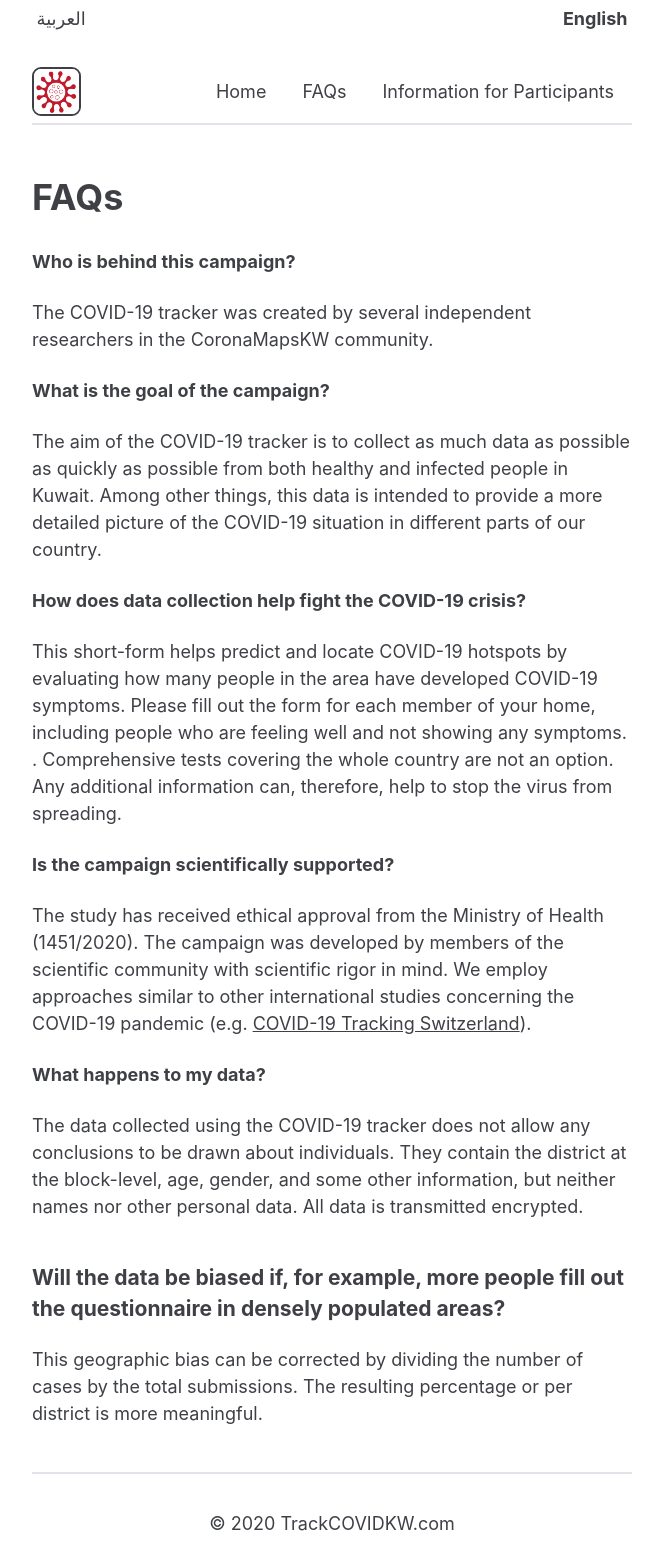
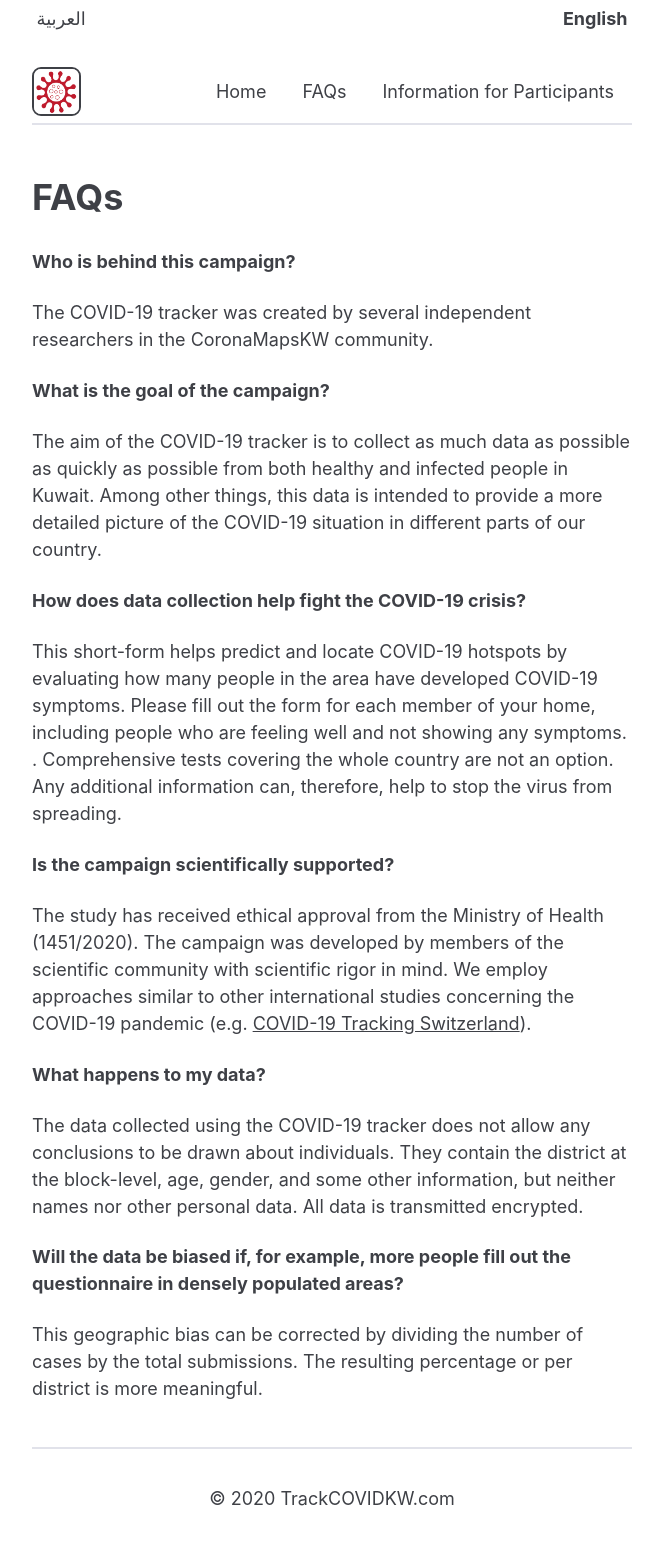
Before and after one commit to coronamapskw/trackcovidkw.org, a Jekyll site: the page built from en/faq.md, in a window 1280 px wide. Shown: the whole page, without its empty margins (308-971 px from the left). Built offline with Jekyll 4.4.1, drawn with Linux system fonts in a browser that asks for light colours; after the commit the page ends 1530 px from its top, so only the background shows below that.

Commit message:
Update faq.md

```diff
--- a/en/faq.md
+++ b/en/faq.md
@@ -26,6 +26,6 @@ The study has received ethical approval from the Ministry of Health (1451/2020).
 
 The data collected using the COVID-19 tracker does not allow any conclusions to be drawn about individuals. They contain the district at the block-level, age, gender, and some other information, but neither names nor other personal data. All data is transmitted encrypted.
 
-### Will the data be biased if, for example, more people fill out the questionnaire in densely populated areas?
+#### Will the data be biased if, for example, more people fill out the questionnaire in densely populated areas?
 
 This geographic bias can be corrected by dividing the number of cases by the total submissions. The resulting percentage or per district is more meaningful.
```
